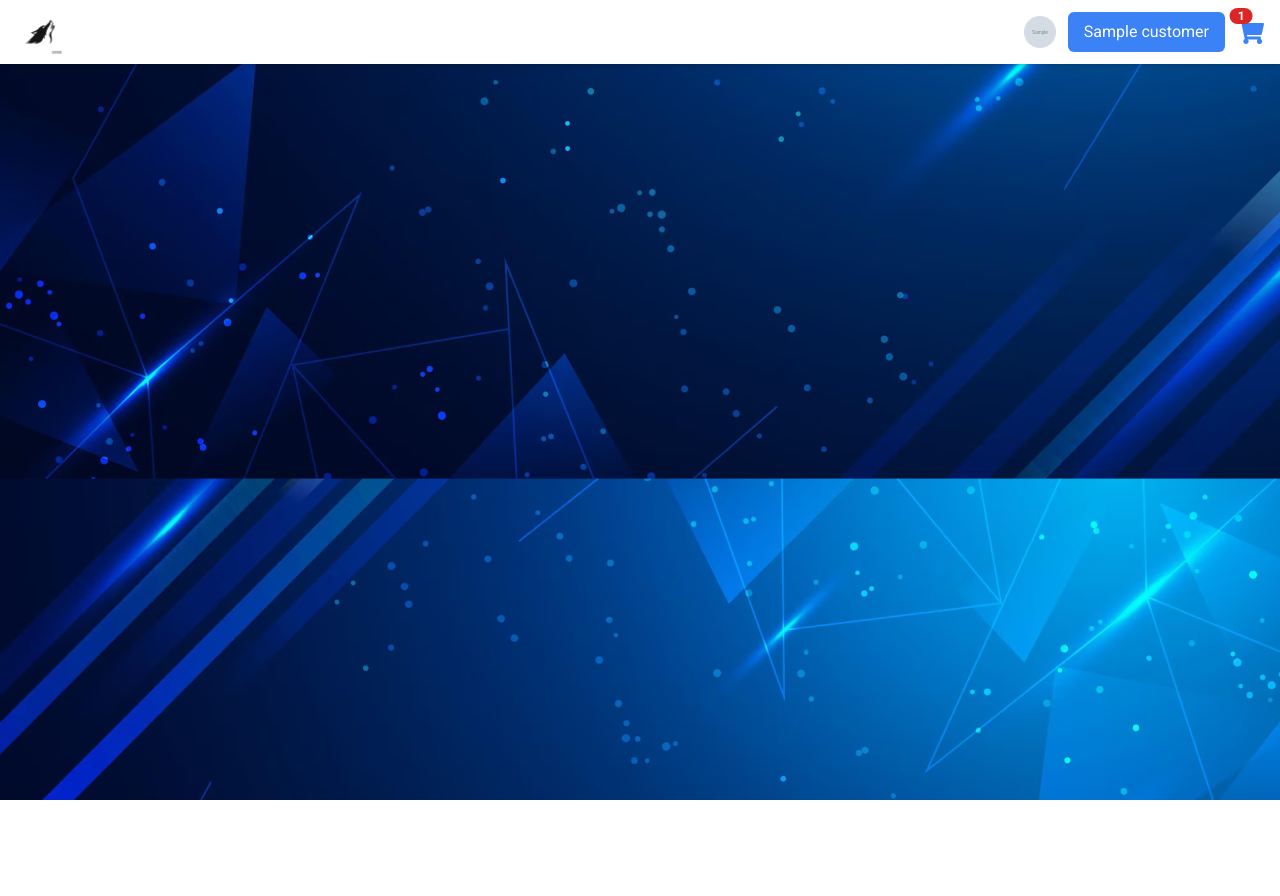
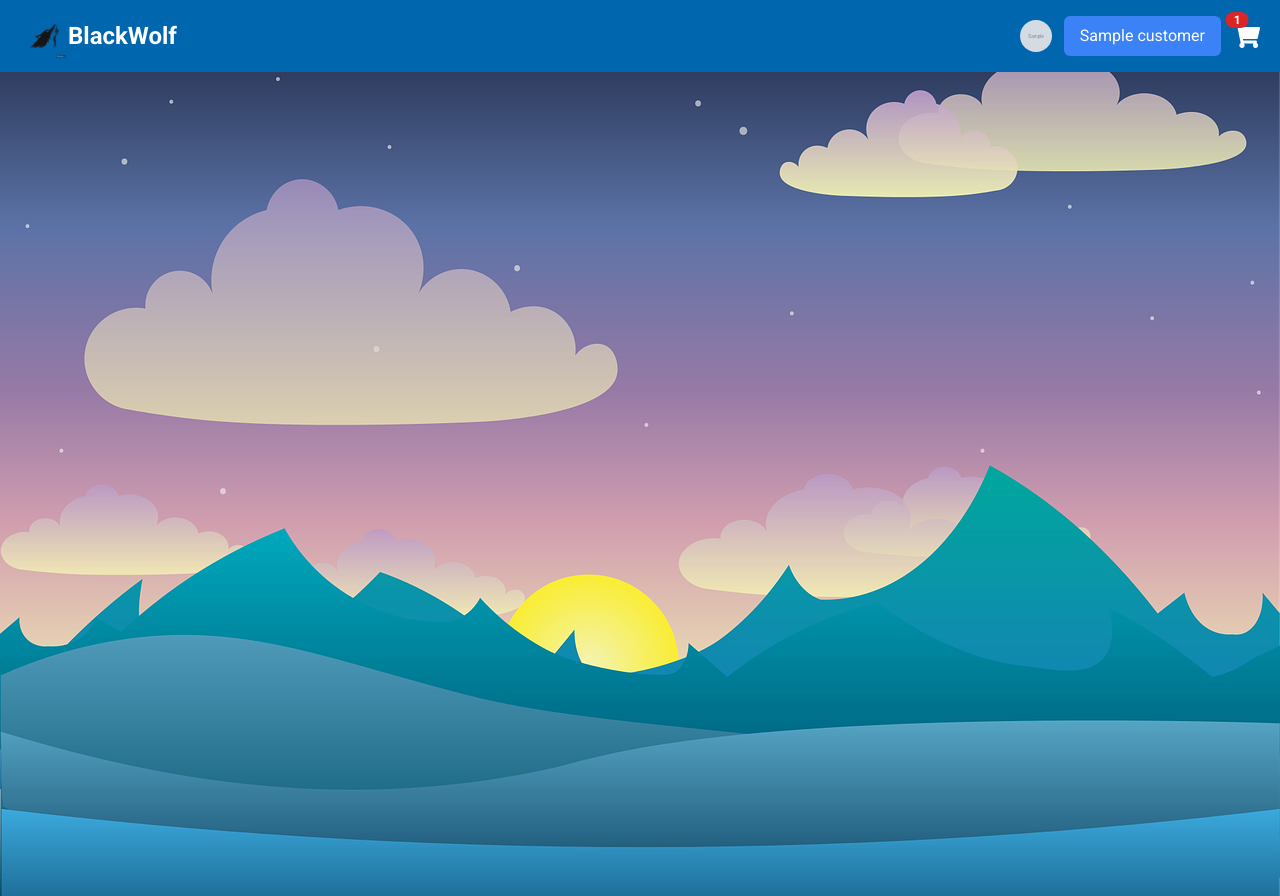
Before and after one commit to donghuynh0/CS311_Group2_OFOS, a Flask app: template library/templates/main_page.html in a window 1280 px wide. Before the commit the page ends 800 px from the top, so only its background shows below. Run offline with Flask 3, Linux system fonts and the light colour scheme; the template is opened without the code that fills it: most values are stand-ins (such as "Sample title", 1, 10 or a date in 2020); grey boxes marked "Sample" are stand-in pictures; data that the repository does not hold is empty; some libraries are stand-ins or nearby versions.

Commit message:
bg & color

```diff
--- a/library/templates/main_page.html
+++ b/library/templates/main_page.html
@@ -12,10 +12,15 @@
     <style>
         body {
             font-family: 'Roboto', sans-serif;
-            background-image: url('/static/images/blue-copy-space-digital-background_23-2148821698.avif');
+            background-image: url('/static/images/bg_5.webp');
             background-size: cover;
             background-position: center;
+            background-attachment: fixed; /* Keeps the background fixed while scrolling */
+            background-repeat: no-repeat;
+            min-height: 100vh; /* Ensures the image covers the viewport height */
+            background-blend-mode: darken; /* Blends the background with a darker tone for contrast */
         }
+</style>
     </style>
 </head>
 <body>
@@ -40,11 +45,14 @@
 
             return (
                 <div className="text-white">
-                    <header className="sticky top-0 bg-white z-50 shadow-md">
+                    <header class="bg-[#0066AD] p-1 flex items-center justify-between fixed top-0 left-0 w-full z-50">
                         <div className="container mx-auto flex justify-between items-center py-2 px-4">
                             <div className="flex items-center">
                                 <a href="/">
                                     <img src="/static/images/Logo/Logo 100x100.png" alt="BlackWolf Logo" className="h-12"/>
+                                </a>
+                                <a href="/" class="text-white text-2xl font-bold">
+                                    BlackWolf
                                 </a>
                             </div>
                             <div className="flex items-center space-x-4">
@@ -55,7 +63,7 @@
                                         </a>
                                         <a href="/account_profile" className="bg-blue-500 text-white px-4 py-2 rounded-md">{cust_name}</a>
                                         <a href="/cart" className="relative">
-                                            <i className="fas fa-shopping-cart text-blue-500 text-2xl"></i>
+                                            <i className="fas fa-shopping-cart text-white text-2xl"></i>
                                             <span className="bg-red-600 text-white rounded-full px-2 ml-1 absolute top-0 right-0 transform -translate-x-1/2 -translate-y-1/2 text-xs font-bold">
                                                 {total_quantity}
                                             </span>
@@ -67,18 +75,23 @@
                             </div>
                         </div>
                     </header>
-                    <main className="container mx-auto mt-10 px-6">
+                    <main className="container mx-auto mt-24 px-6">
                         <div className="mt-10">
                             <div className="grid grid-cols-3 gap-4 mt-4">
                                 {restaurants.map((item, index) => (
-                                    <div key={index} className="bg-white rounded-md p-4">
+                                    <div key={index} className="bg-white bg-opacity-5 rounded-md p-4 shadow-md">
                                         <img onClick={() => redirectToRestaurantPage(item.id)} src={item.img} alt={item.title} className="w-full h-32 object-cover rounded-md"/>
                                         <div className="mt-2">
                                             <div className="flex justify-between items-center">
-                                                <h3 className="text-lg font-semibold text-gray-800">{item.title}</h3>
+                                                <h3 className="text-lg font-semibold text-gray-900">{item.title}</h3>
                                             </div>
-                                            <p className="text-gray-600">{item.description}</p>
-                                            <button onClick={() => redirectToRestaurantPage(item.id)} className="bg-blue-700 text-white px-2 py-1 rounded-md mt-2">Select</button>
+                                            <p className="text-black-600">{item.description}</p>
+                                            <button
+                                                onClick={() => redirectToRestaurantPage(item.id)}
+                                                className="bg-blue-700 text-white px-2 py-1 rounded-md mt-2 transition duration-200 transform hover:bg-blue-800 hover:scale-105 active:scale-95 focus:outline-none focus:ring-2 focus:ring-blue-500 focus:ring-opacity-50"
+                                            >
+                                                Select
+                                            </button>
                                         </div>
                                     </div>
                                 ))}
```
Also changed, not shown: library/static/images/bg_1.jpg (added), library/static/images/bg_2.jpg (added), library/static/images/bg_3.webp (added), library/static/images/bg_4.webp (added), library/static/images/bg_5.webp (added), 1 other file.
